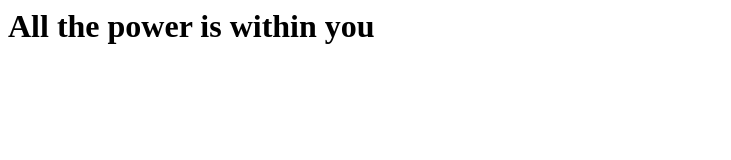
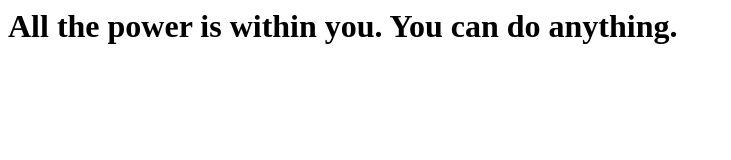
Before and after one commit to SantoshNamuduri/fitstgitrepo, a plain HTML site: page index.html in a window 1280 px wide. Shown: the whole page, without its empty margins (0-731 px from the left). Drawn offline with Linux system fonts and the light colour scheme.

Commit message:
Completed the first quote

```diff
--- a/index.html
+++ b/index.html
@@ -1,5 +1,5 @@
 <html>
 <body>
-<h1> All the power is within you </h1>
+<h1> All the power is within you. You can do anything. </h1>
 </body>
 </html>
```
